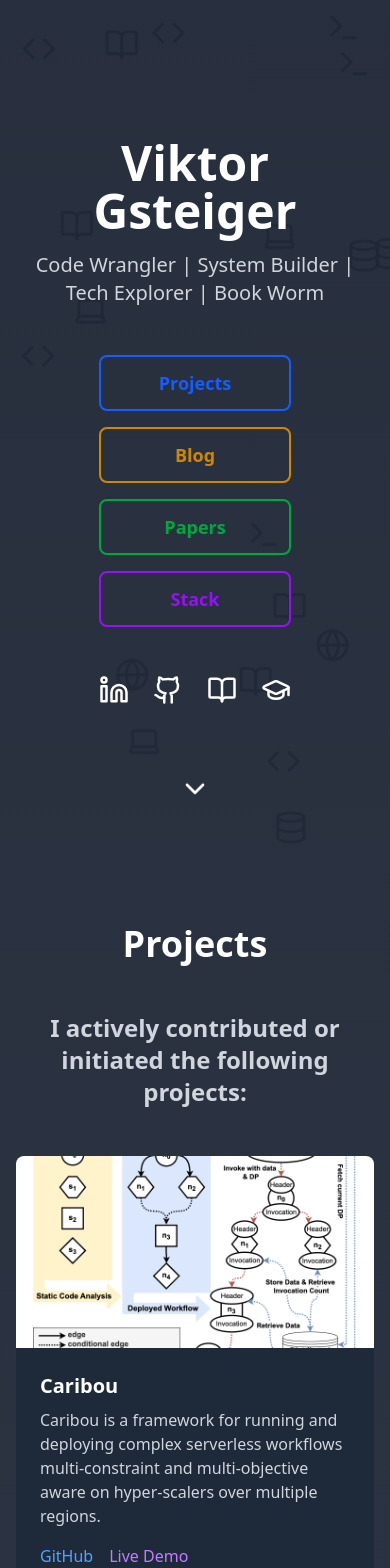
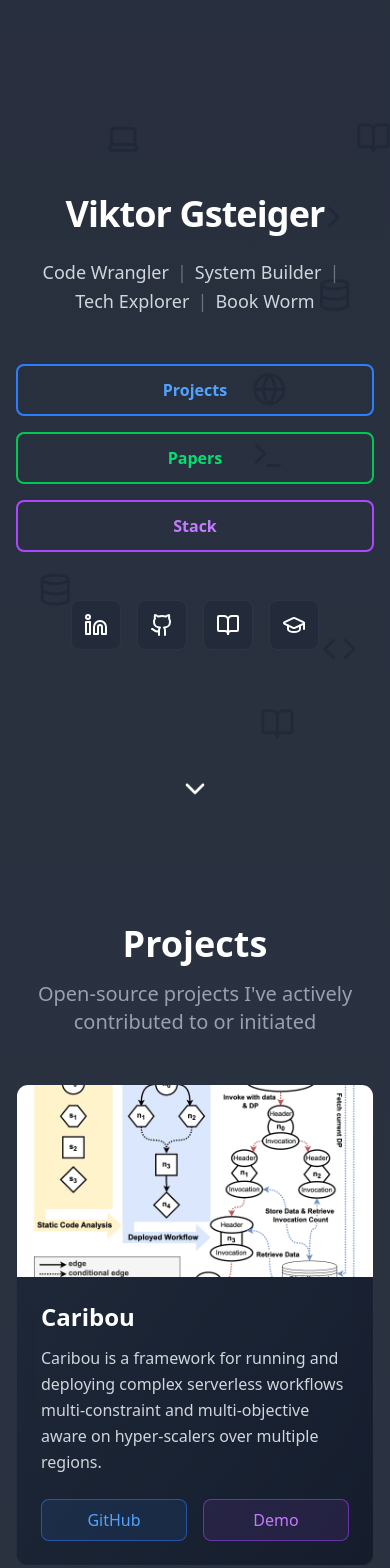
Before and after one commit to vGsteiger/vgsteiger.github.io, a React (Vite) app: page / in a window 390 px wide. Shown: the top 1568 px of the page. Built offline with nearby package versions, Linux system fonts and the light colour scheme.

Commit message:
Update website

```diff
--- a/src/App.tsx
+++ b/src/App.tsx
@@ -1,15 +1,13 @@
-import { useState } from 'react';
+import { lazy, Suspense } from 'react';
 import { Github, Linkedin, FileCode, BookOpen, GraduationCap, ChevronDown, Code, Database, Box, Layers, Building, Atom, Cloud, Server } from 'lucide-react';
 import { BrowserRouter as Router, Routes, Route } from 'react-router-dom';
-import { BlogPost } from './pages/BlogPost';
-import { BlogSection } from './components/BlogSection';
 import { AnimatedBackground } from './components/AnimatedBackground';
+import { BackToTop } from './components/BackToTop';
+
+const BlogPost = lazy(() => import('./pages/BlogPost').then(module => ({ default: module.BlogPost })));
 
 function App() {
-  const [activeSection, setActiveSection] = useState<'projects' | 'stack' | 'papers' | 'blog' | null>(null);
-
-  const scrollToSection = (section: 'projects' | 'blog' | 'stack' | 'papers' ) => {
-    setActiveSection(section);
+  const scrollToSection = (section: 'projects' | 'stack' | 'papers' ) => {
     const element = document.getElementById(section);
     if (element) {
       element.scrollIntoView({ behavior: 'smooth' });
@@ -113,7 +111,7 @@ function App() {
       name: "Mixtera: A Data Plane for Foundation Model Training",
       year: 2025,
       type: "Paper",
-      link: "https://mboether.com/assets/pdf/bother2025mixtera.pdf"
+      link: "https://arxiv.org/pdf/2502.19790"
     }
   ];
 
@@ -121,30 +119,39 @@ function App() {
     <Router>
       <div className="relative bg-gradient-to-b from-gray-900/90 to-gray-800/90 min-h-screen">
         <AnimatedBackground />
+        <BackToTop />
         <Routes>
           <Route
             path="/"
             element={
               <div>
+                <a href="#projects" className="skip-to-content">Skip to content</a>
                 {/* Hero Section */}
-                <div className="min-h-screen flex flex-col items-center justify-center px-4 text-center relative z-10">
-                  <h1 className="text-5xl md:text-7xl font-bold mb-4 text-white">Viktor Gsteiger</h1>
-                  <p className="text-xl md:text-2xl text-gray-300 mb-12">Code Wrangler | System Builder | Tech Explorer | Book Worm</p>
+                <div className="min-h-screen flex flex-col items-center justify-center px-4 sm:px-6 lg:px-8 text-center relative z-10 animate-fade-in">
+                  <h1 className="text-4xl sm:text-5xl md:text-6xl lg:text-7xl font-bold mb-6 text-white tracking-tight animate-slide-in-up">Viktor Gsteiger</h1>
+                  <p className="text-lg sm:text-xl md:text-2xl text-gray-300 mb-12 max-w-4xl leading-relaxed">
+                    <span className="inline-block">Code Wrangler</span>
+                    <span className="text-gray-500 mx-2">|</span>
+                    <span className="inline-block">System Builder</span>
+                    <span className="text-gray-500 mx-2">|</span>
+                    <span className="inline-block">Tech Explorer</span>
+                    <span className="text-gray-500 mx-2">|</span>
+                    <span className="inline-block">Book Worm</span>
+                  </p>
 
                   {/* Main Buttons */}
-                  <div className="flex flex-col gap-4 mb-12">
-                    {['projects', 'blog', 'papers', 'stack'].map((section) => (
+                  <div className="flex flex-col sm:flex-row flex-wrap justify-center gap-4 mb-12 w-full max-w-2xl">
+                    {['projects', 'papers', 'stack'].map((section) => (
                       <button
                         key={section}
                         onClick={(e) => {
                           e.preventDefault();
-                          scrollToSection(section as 'projects' | 'stack' | 'papers' | 'blog');
+                          scrollToSection(section as 'projects' | 'stack' | 'papers');
                         }}
-                        className={`px-8 py-3 border-2 rounded-lg text-lg font-semibold transition-colors w-48 bg-transparent ${
-                          section === 'projects' ? 'border-blue-600 text-blue-600 hover:border-blue-700 hover:text-blue-700' :
-                          section === 'papers' ? 'border-green-600 text-green-600 hover:border-green-700 hover:text-green-700' :
-                          section === 'stack' ? 'border-purple-600 text-purple-600 hover:border-purple-700 hover:text-purple-700' :
-                          'border-yellow-600 text-yellow-600 hover:border-yellow-700 hover:text-yellow-700'
+                        className={`px-6 sm:px-8 py-3 border-2 rounded-lg text-base sm:text-lg font-semibold transition-all duration-300 flex-1 sm:flex-initial min-w-[140px] bg-transparent hover:scale-105 hover:shadow-lg ${
+                          section === 'projects' ? 'border-blue-500 text-blue-400 hover:bg-blue-500/10 hover:border-blue-400' :
+                          section === 'papers' ? 'border-green-500 text-green-400 hover:bg-green-500/10 hover:border-green-400' :
+                          'border-purple-500 text-purple-400 hover:bg-purple-500/10 hover:border-purple-400'
                         }`}
                       >
                         {section.charAt(0).toUpperCase() + section.slice(1)}
@@ -153,108 +160,138 @@ function App() {
                   </div>
 
                   {/* Social Links */}
-                  <div className="flex gap-6 text-white">
+                  <div className="flex gap-4 text-white">
                     <a href="https://www.linkedin.com/in/viktor-gsteiger/"
                       target="_blank"
                       rel="noopener noreferrer"
-                      className="hover:text-blue-400 transition-colors">
-                      <Linkedin size={30} />
+                      aria-label="LinkedIn Profile"
+                      className="p-3 rounded-lg bg-gray-800/50 border border-gray-700/50 hover:bg-blue-500/10 hover:border-blue-500/50 hover:text-blue-400 transition-all duration-300 hover:scale-110">
+                      <Linkedin size={24} />
                     </a>
                     <a href="https://github.com/vGsteiger"
                       target="_blank"
                       rel="noopener noreferrer"
-                      className="hover:text-gray-400 transition-colors">
-                      <Github size={30} />
+                      aria-label="GitHub Profile"
+                      className="p-3 rounded-lg bg-gray-800/50 border border-gray-700/50 hover:bg-gray-700/50 hover:border-gray-600/50 hover:text-gray-300 transition-all duration-300 hover:scale-110">
+                      <Github size={24} />
                     </a>
                     <a href="https://www.goodreads.com/user/show/62284336-viktor"
                       target="_blank"
                       rel="noopener noreferrer"
-                      className="hover:text-yellow-400 transition-colors">
-                      <BookOpen size={30} />
+                      aria-label="Goodreads Profile"
+                      className="p-3 rounded-lg bg-gray-800/50 border border-gray-700/50 hover:bg-yellow-500/10 hover:border-yellow-500/50 hover:text-yellow-400 transition-all duration-300 hover:scale-110">
+                      <BookOpen size={24} />
                     </a>
                     <a href="https://orcid.org/0000-0002-6750-5500"
                       target="_blank"
                       rel="noopener noreferrer"
-                      className="hover:text-green-400 transition-colors">
-                      <GraduationCap size={30} />
+                      aria-label="ORCID Profile"
+                      className="p-3 rounded-lg bg-gray-800/50 border border-gray-700/50 hover:bg-green-500/10 hover:border-green-500/50 hover:text-green-400 transition-all duration-300 hover:scale-110">
+                      <GraduationCap size={24} />
                     </a>
                   </div>
 
-                  <ChevronDown
-                    className="absolute bottom-8 animate-bounce cursor-pointer text-white"
-                    size={32}
+                  <button
                     onClick={() => scrollToSection('projects')}
-                  />
+                    aria-label="Scroll to projects section"
+                    className="absolute bottom-8 animate-bounce cursor-pointer text-white hover:text-blue-400 transition-colors"
+                  >
+                    <ChevronDown size={32} />
+                  </button>
                 </div>
 
                 {/* Projects Section */}
-                <div id="projects" className="py-20 px-4 md:px-8 relative z-10">
-                  <h2 className="text-4xl font-bold text-center mb-12 text-white">Projects</h2>
-                  <h3 className="text-2xl font-semibold text-center mb-12 text-gray-300">I actively contributed or initiated the following projects:</h3>
+                <section id="projects" className="py-20 px-4 md:px-8 relative z-10" aria-labelledby="projects-heading">
+                  <h2 id="projects-heading" className="text-4xl md:text-5xl font-bold text-center mb-4 text-white">Projects</h2>
+                  <p className="text-xl text-center mb-12 text-gray-400 max-w-3xl mx-auto">Open-source projects I've actively contributed to or initiated</p>
                   <div className="grid grid-cols-1 md:grid-cols-2 lg:grid-cols-3 gap-8 max-w-7xl mx-auto">
                     {projects.map((project, index) => (
-                      <div key={index} className="bg-gray-800 rounded-lg overflow-hidden hover:transform hover:scale-105 transition-transform">
-                        <img src={project.image} alt={project.title} className="w-full h-48 object-cover" />
+                      <div key={index} className="group bg-gradient-to-br from-gray-800/80 to-gray-900/80 backdrop-blur-sm rounded-xl overflow-hidden hover:transform hover:scale-102 hover:shadow-lg transition-all duration-300 border border-gray-700/50">
+                        <div className="relative overflow-hidden">
+                          <img src={project.image} alt={project.title} className="w-full h-48 object-cover group-hover:scale-105 transition-transform duration-300" loading="lazy" />
+                          <div className="absolute inset-0 bg-gradient-to-t from-gray-900/80 to-transparent opacity-0 group-hover:opacity-100 transition-opacity duration-300"></div>
+                        </div>
                         <div className="p-6">
-                          <h3 className="text-xl font-bold mb-2 text-white">{project.title}</h3>
-                          <p className="text-gray-300 mb-4">{project.description}</p>
+                          <h3 className="text-2xl font-bold mb-3 text-white transition-colors">{project.title}</h3>
+                          <p className="text-gray-300 mb-6 leading-relaxed">{project.description}</p>
                           <div className="flex gap-4">
                             <a href={project.github}
                               target="_blank"
                               rel="noopener noreferrer"
-                              className="text-blue-400 hover:text-blue-300">GitHub</a>
+                              className="flex-1 text-center px-4 py-2 bg-blue-500/10 border border-blue-500/50 text-blue-400 rounded-lg hover:bg-blue-500/20 hover:border-blue-400 transition-all duration-300 font-medium">
+                              GitHub
+                            </a>
                             <a href={project.demo}
                               target="_blank"
                               rel="noopener noreferrer"
-                              className="text-purple-400 hover:text-purple-300">Live Demo</a>
+                              className="flex-1 text-center px-4 py-2 bg-purple-500/10 border border-purple-500/50 text-purple-400 rounded-lg hover:bg-purple-500/20 hover:border-purple-400 transition-all duration-300 font-medium">
+                              Demo
+                            </a>
                           </div>
                         </div>
                       </div>
                     ))}
                   </div>
-                </div>
-
-                {/* Blog Section */}
-                <BlogSection />
+                </section>
 
                 {/* Papers Section */}
-                <div id="papers" className="py-20 px-4 md:px-8 relative z-10">
-                  <h2 className="text-4xl font-bold text-center mb-12 text-white">Papers</h2>
+                <section id="papers" className="py-20 px-4 md:px-8 relative z-10" aria-labelledby="papers-heading">
+                  <h2 id="papers-heading" className="text-4xl md:text-5xl font-bold text-center mb-4 text-white">Publications</h2>
+                  <p className="text-xl text-center mb-12 text-gray-400 max-w-3xl mx-auto">Research papers and academic contributions</p>
                   <div className="grid grid-cols-1 md:grid-cols-2 lg:grid-cols-3 gap-8 max-w-7xl mx-auto">
                     {papers.slice().reverse().map((paper, index) => (
-                      <div key={index} className="bg-gray-800 rounded-lg overflow-hidden hover:transform hover:scale-105 transition-transform">
-                        <div className="p-6">
-                          <h3 className="text-xl font-bold mb-2 text-white">{paper.name}</h3>
-                          <p className="text-gray-300 mb-4">{paper.type} ({paper.year})</p>
+                      <div key={index} className="group bg-gradient-to-br from-gray-800/80 to-gray-900/80 backdrop-blur-sm rounded-xl overflow-hidden hover:transform hover:scale-102 hover:shadow-lg transition-all duration-300 border border-gray-700/50">
+                        <div className="p-6 flex flex-col h-full">
+                          <div className="mb-4">
+                            <span className="inline-block px-3 py-1 bg-green-500/10 border border-green-500/50 text-green-400 rounded-full text-sm font-medium">
+                              {paper.type}
+                            </span>
+                            <span className="ml-2 text-gray-400 text-sm">{paper.year}</span>
+                          </div>
+                          <h3 className="text-xl font-bold mb-4 text-white transition-colors leading-tight flex-grow">{paper.name}</h3>
                           <a href={paper.link}
                             target="_blank"
                             rel="noopener noreferrer"
-                            className="text-blue-400 hover:text-blue-300">Read Paper</a>
+                            className="inline-flex items-center justify-center px-4 py-2 bg-green-500/10 border border-green-500/50 text-green-400 rounded-lg hover:bg-green-500/20 hover:border-green-400 transition-all duration-300 font-medium">
+                            Read Paper →
+                          </a>
                         </div>
                       </div>
                     ))}
                   </div>
-                </div>
+                </section>
 
                 {/* Stack Section */}
-                <div id="stack" className="py-20 px-4 md:px-8 relative z-10">
-                  <h2 className="text-4xl font-bold text-center mb-12 text-white">Tech Stack</h2>
-                  <div className="grid grid-cols-2 md:grid-cols-4 lg:grid-cols-5 gap-8 max-w-4xl mx-auto">
+                <section id="stack" className="py-20 px-4 md:px-8 relative z-10" aria-labelledby="stack-heading">
+                  <h2 id="stack-heading" className="text-4xl md:text-5xl font-bold text-center mb-4 text-white">Tech Stack</h2>
+                  <p className="text-xl text-center mb-12 text-gray-400 max-w-3xl mx-auto">Technologies and tools I work with</p>
+                  <div className="grid grid-cols-2 md:grid-cols-3 lg:grid-cols-5 gap-6 max-w-5xl mx-auto">
                     {stack.map((tech, index) => (
                       <div
                         key={index}
-                        className="flex flex-col items-center gap-2"
+                        className="group bg-gradient-to-br from-gray-800/80 to-gray-900/80 backdrop-blur-sm rounded-xl p-6 flex flex-col items-center gap-3 hover:transform hover:scale-105 hover:shadow-lg transition-all duration-300 border border-gray-700/50 cursor-default"
                       >
-                        <span className="text-3xl">{tech.icon}</span>
-                        <span className="font-medium text-white text-sm">{tech.name}</span>
+                        <span className="text-purple-400 transition-colors">{tech.icon}</span>
+                        <span className="font-semibold text-white text-sm transition-colors">{tech.name}</span>
                       </div>
                     ))}
                   </div>
-                </div>
+                </section>
               </div>
             }
           />
-          <Route path="/blog/:slug" element={<BlogPost />} />
+          <Route
+            path="/blog/:slug"
+            element={
+              <Suspense fallback={
+                <div className="min-h-screen flex items-center justify-center">
+                  <div className="text-white text-xl">Loading...</div>
+                </div>
+              }>
+                <BlogPost />
+              </Suspense>
+            }
+          />
         </Routes>
       </div>
     </Router>
--- a/src/components/AnimatedBackground.tsx
+++ b/src/components/AnimatedBackground.tsx
@@ -1,10 +1,10 @@
 import React from 'react';
-import { BookOpen, Code, Database, Globe, Terminal, Laptop } from 'lucide-react';
+import { BookOpen, Code, Database, Globe, Terminal, Laptop, LucideProps } from 'lucide-react';
 
 const icons = [BookOpen, Code, Database, Globe, Terminal, Laptop];
 
 interface FloatingIconProps {
-  Icon: React.ComponentType<any>;
+  Icon: React.ComponentType<LucideProps>;
   style: React.CSSProperties;
 }
 
@@ -18,9 +18,11 @@ const FloatingIcon: React.FC<FloatingIconProps> = ({ Icon, style }) => (
 );
 
 export const AnimatedBackground: React.FC = () => {
+  const iconCount = typeof window !== 'undefined' && window.innerWidth < 768 ? 10 : 20;
+
   return (
     <div className="fixed inset-0 overflow-hidden pointer-events-none -z-10">
-      {[...Array(20)].map((_, i) => {
+      {[...Array(iconCount)].map((_, i) => {
         const Icon = icons[i % icons.length];
         const left = `${Math.random() * 100}%`;
         const top = `${Math.random() * 100}%`;
--- /dev/null
+++ b/src/components/BackToTop.tsx
@@ -0,0 +1,43 @@
+import { useState, useEffect } from 'react';
+import { ChevronUp } from 'lucide-react';
+
+export const BackToTop = () => {
+  const [isVisible, setIsVisible] = useState(false);
+
+  useEffect(() => {
+    const toggleVisibility = () => {
+      if (window.scrollY > 300) {
+        setIsVisible(true);
+      } else {
+        setIsVisible(false);
+      }
+    };
+
+    window.addEventListener('scroll', toggleVisibility);
+
+    return () => {
+      window.removeEventListener('scroll', toggleVisibility);
+    };
+  }, []);
+
+  const scrollToTop = () => {
+    window.scrollTo({
+      top: 0,
+      behavior: 'smooth',
+    });
+  };
+
+  return (
+    <>
+      {isVisible && (
+        <button
+          onClick={scrollToTop}
+          aria-label="Back to top"
+          className="fixed bottom-8 right-8 z-50 p-3 bg-gradient-to-br from-blue-500/80 to-blue-600/80 backdrop-blur-sm border border-blue-400/50 text-white rounded-full hover:from-blue-600/90 hover:to-blue-700/90 hover:scale-110 transition-all duration-300 shadow-lg hover:shadow-xl hover:shadow-blue-500/50"
+        >
+          <ChevronUp size={24} />
+        </button>
+      )}
+    </>
+  );
+};
--- a/src/components/BlogSection.tsx
+++ b/src/components/BlogSection.tsx
@@ -42,22 +42,27 @@ export const BlogSection: React.FC = () => {
   }, []);
 
   return (
-    <div id="blog" className="py-20 px-4 md:px-8 relative z-10">
-      <h2 className="text-4xl font-bold text-center mb-12 text-white">Blog</h2>
+    <section id="blog" className="py-20 px-4 md:px-8 relative z-10" aria-labelledby="blog-heading">
+      <h2 id="blog-heading" className="text-4xl md:text-5xl font-bold text-center mb-4 text-white">Blog</h2>
+      <p className="text-xl text-center mb-12 text-gray-400 max-w-3xl mx-auto">Thoughts on technology, systems, and research</p>
       <div className="grid grid-cols-1 md:grid-cols-2 lg:grid-cols-3 gap-8 max-w-7xl mx-auto">
         {articles.map((article) => (
-          <div key={article.slug} className="bg-gray-800 rounded-lg overflow-hidden hover:transform hover:scale-105 transition-transform">
-            <div className="p-6">
-              <h3 className="text-xl font-bold mb-2 text-white">{article.title}</h3>
-              <p className="text-gray-400 text-sm mb-2">{article.date}</p>
-              <p className="text-gray-300 mb-4">{article.description}</p>
-              <Link to={`/blog/${article.slug}`} className="text-blue-400 hover:text-blue-300">
-                Read More
+          <div key={article.slug} className="group bg-gradient-to-br from-gray-800/80 to-gray-900/80 backdrop-blur-sm rounded-xl overflow-hidden hover:transform hover:scale-105 hover:shadow-2xl hover:shadow-yellow-500/20 transition-all duration-300 border border-gray-700/50">
+            <div className="p-6 flex flex-col h-full">
+              <div className="mb-3">
+                <span className="text-gray-400 text-sm">{article.date}</span>
+              </div>
+              <h3 className="text-2xl font-bold mb-3 text-white group-hover:text-yellow-400 transition-colors leading-tight">{article.title}</h3>
+              <p className="text-gray-300 mb-6 leading-relaxed flex-grow">{article.description}</p>
+              <Link
+                to={`/blog/${article.slug}`}
+                className="inline-flex items-center justify-center px-4 py-2 bg-yellow-500/10 border border-yellow-500/50 text-yellow-400 rounded-lg hover:bg-yellow-500/20 hover:border-yellow-400 transition-all duration-300 font-medium">
+                Read More →
               </Link>
             </div>
           </div>
         ))}
       </div>
-    </div>
+    </section>
   );
 };
--- a/src/index.css
+++ b/src/index.css
@@ -3,6 +3,52 @@
 @tailwind base;
 @tailwind components;
 @tailwind utilities;
+
+/* Smooth scrolling */
+html {
+  scroll-behavior: smooth;
+}
+
+/* Optimize animations */
+* {
+  -webkit-font-smoothing: antialiased;
+  -moz-osx-font-smoothing: grayscale;
+}
+
+/* Reduce motion for accessibility */
+@media (prefers-reduced-motion: reduce) {
+  *,
+  *::before,
+  *::after {
+    animation-duration: 0.01ms !important;
+    animation-iteration-count: 1 !important;
+    transition-duration: 0.01ms !important;
+  }
+}
+
+/* Focus styles for accessibility */
+a:focus-visible,
+button:focus-visible {
+  outline: 2px solid #60a5fa;
+  outline-offset: 2px;
+  border-radius: 4px;
+}
+
+/* Skip to content link */
+.skip-to-content {
+  position: absolute;
+  top: -40px;
+  left: 0;
+  background: #1f2937;
+  color: white;
+  padding: 8px;
+  text-decoration: none;
+  z-index: 100;
+}
+
+.skip-to-content:focus {
+  top: 0;
+}
 
 /* Custom styles for LaTeX rendering */
 .katex {
@@ -67,3 +113,51 @@
 .animate-float {
   animation: float 10s ease-in-out infinite;
 }
+
+/* Fade in animations */
+@keyframes fadeInUp {
+  from {
+    opacity: 0;
+    transform: translateY(30px);
+  }
+  to {
+    opacity: 1;
+    transform: translateY(0);
+  }
+}
+
+@keyframes fadeIn {
+  from {
+    opacity: 0;
+  }
+  to {
+    opacity: 1;
+  }
+}
+
+/* Section animations */
+section {
+  animation: fadeInUp 0.6s ease-out;
+}
+
+/* Stagger animations for cards */
+.grid > * {
+  animation: fadeInUp 0.6s ease-out backwards;
+}
+
+.grid > *:nth-child(1) { animation-delay: 0.1s; }
+.grid > *:nth-child(2) { animation-delay: 0.2s; }
+.grid > *:nth-child(3) { animation-delay: 0.3s; }
+.grid > *:nth-child(4) { animation-delay: 0.4s; }
+.grid > *:nth-child(5) { animation-delay: 0.5s; }
+.grid > *:nth-child(6) { animation-delay: 0.6s; }
+.grid > *:nth-child(n+7) { animation-delay: 0.7s; }
+
+/* Hero animations */
+.animate-fade-in {
+  animation: fadeIn 1s ease-out;
+}
+
+.animate-slide-in-up {
+  animation: fadeInUp 0.8s ease-out;
+}
--- a/src/types/vite-plugin-markdown.d.ts
+++ b/src/types/vite-plugin-markdown.d.ts
@@ -1,3 +1,4 @@
 declare module 'vite-plugin-markdown' {
-  export function plugin(): any;
+  import type { Plugin } from 'vite';
+  export function plugin(): Plugin;
 }
```
Also changed, not shown: public/images/mixtera.png (added).
